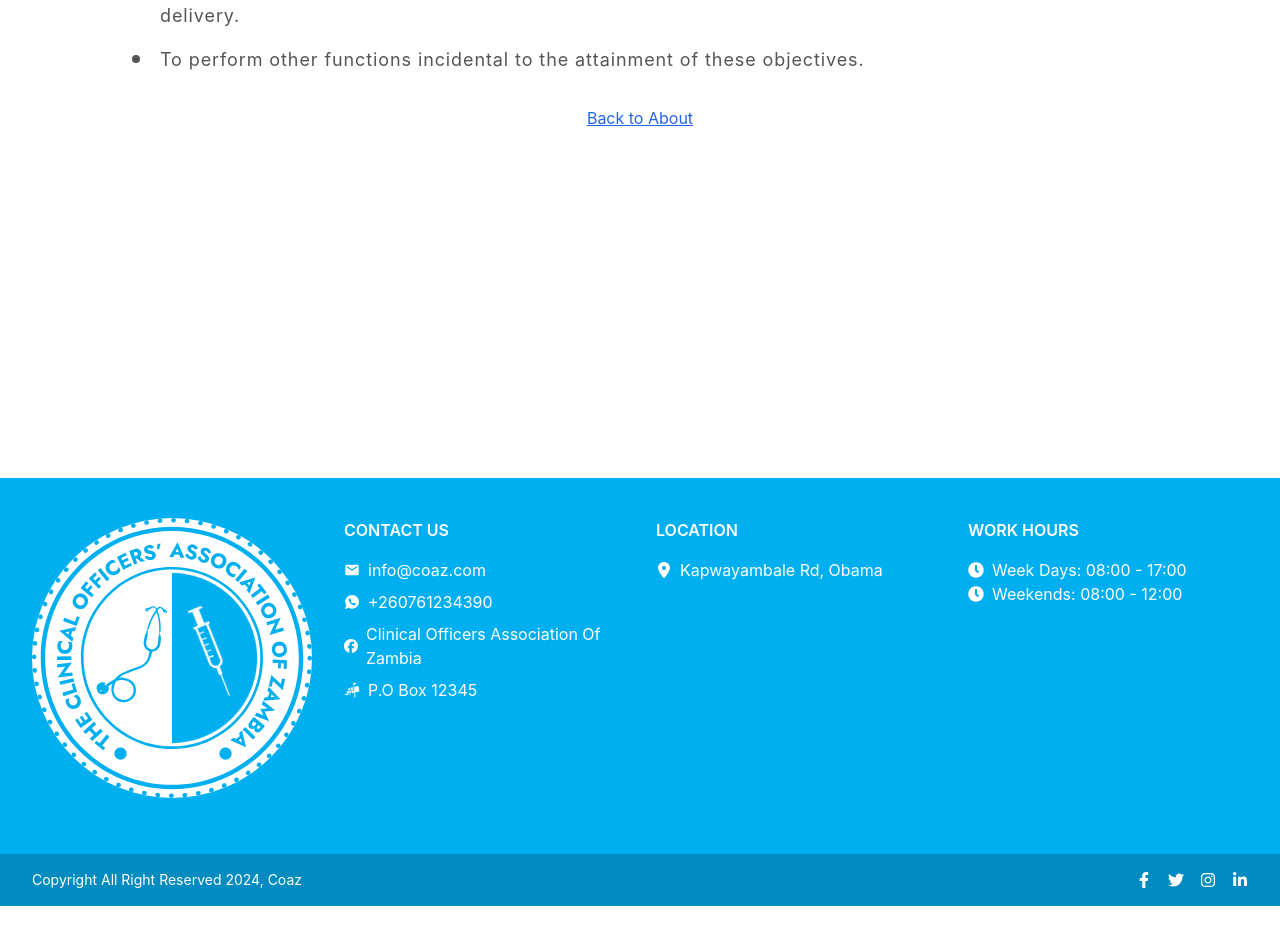
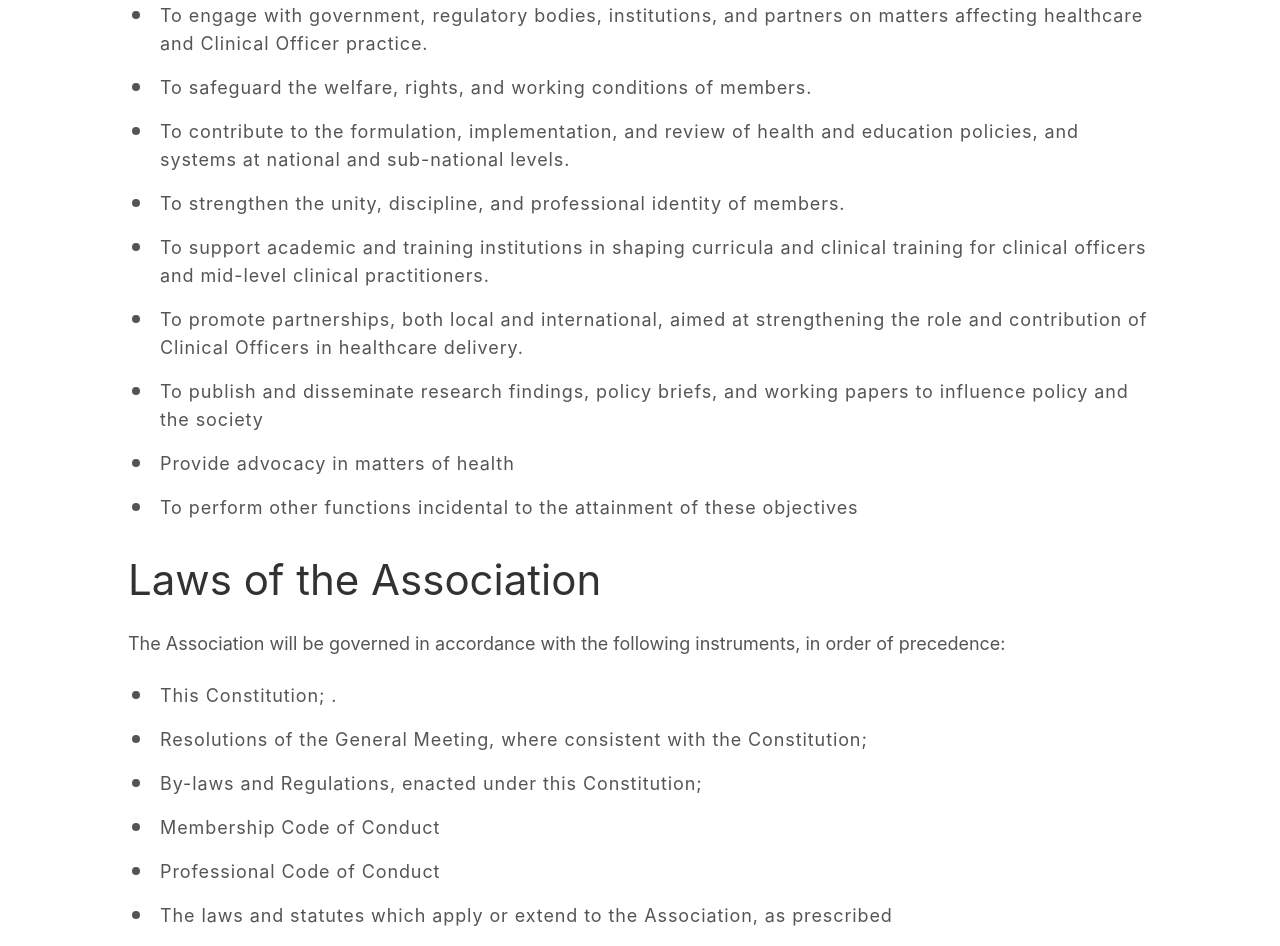
Before and after one commit to COAZ-Software-Developemnt-Team/coaz-website-R, a React (Create React App) app: page /objective in a window 1280 px wide. Shown: the part 466-1412 px from the top of the page. Before the commit the page ends 1372 px from the top, so only its background shows below. Built offline with nearby package versions, Linux system fonts and the light colour scheme; a web font is replaced by a local one.

Commit message:
Update Objective.js

```diff
--- a/src/components/Objective.js
+++ b/src/components/Objective.js
@@ -1,4 +1,4 @@
-import React from 'react';
+import React from "react";
 import { Link } from "react-router-dom";
 import { GoDotFill } from "react-icons/go";
 import { GiTargetArrows } from "react-icons/gi";
@@ -30,8 +30,9 @@ const Objective = () => {
             className="text-[rgb(85,85,85)] mt-[5px] shrink-0"
           />
           <p className="text-lg tracking-wider font-jostBook text-[rgb(85,85,85)]">
-            To regulate and promote the training, ethics, and practice of
-            Clinical Officers in Zambia.
+            To advocate for the professional recognition, protection, and
+            progression of clinical officers and mid-level clinical
+            practitioners.
           </p>
         </div>
 
@@ -41,7 +42,8 @@ const Objective = () => {
             className="text-[rgb(85,85,85)] mt-[5px] shrink-0"
           />
           <p className="text-lg tracking-wider font-jostBook text-[rgb(85,85,85)]">
-            To safeguard the dignity and rights of Clinical Officers.
+            To promote high standards of ethics, clinical practice, and
+            continuing professional development.
           </p>
         </div>
 
@@ -51,8 +53,9 @@ const Objective = () => {
             className="text-[rgb(85,85,85)] mt-[5px] shrink-0"
           />
           <p className="text-lg tracking-wider font-jostBook text-[rgb(85,85,85)]">
-            To collaborate with the Ministry of Health and other health-related
-            bodies in improving healthcare delivery.
+            To engage with government, regulatory bodies, institutions, and
+            partners on matters affecting healthcare and Clinical Officer
+            practice.
           </p>
         </div>
 
@@ -62,13 +65,164 @@ const Objective = () => {
             className="text-[rgb(85,85,85)] mt-[5px] shrink-0"
           />
           <p className="text-lg tracking-wider font-jostBook text-[rgb(85,85,85)]">
+            To safeguard the welfare, rights, and working conditions of members.
+          </p>
+        </div>
+        <div className="flex flex-row space-x-4">
+          <GoDotFill
+            size={16}
+            className="text-[rgb(85,85,85)] mt-[5px] shrink-0"
+          />
+          <p className="text-lg tracking-wider font-jostBook text-[rgb(85,85,85)]">
+            To contribute to the formulation, implementation, and review of
+            health and education policies, and systems at national and
+            sub-national levels.
+          </p>
+        </div>
+        <div className="flex flex-row space-x-4">
+          <GoDotFill
+            size={16}
+            className="text-[rgb(85,85,85)] mt-[5px] shrink-0"
+          />
+          <p className="text-lg tracking-wider font-jostBook text-[rgb(85,85,85)]">
+            To strengthen the unity, discipline, and professional identity of
+            members.
+          </p>
+        </div>
+        <div className="flex flex-row space-x-4">
+          <GoDotFill
+            size={16}
+            className="text-[rgb(85,85,85)] mt-[5px] shrink-0"
+          />
+          <p className="text-lg tracking-wider font-jostBook text-[rgb(85,85,85)]">
+            To support academic and training institutions in shaping curricula
+            and clinical training for clinical officers and mid-level clinical
+            practitioners.
+          </p>
+        </div>
+        <div className="flex flex-row space-x-4">
+          <GoDotFill
+            size={16}
+            className="text-[rgb(85,85,85)] mt-[5px] shrink-0"
+          />
+          <p className="text-lg tracking-wider font-jostBook text-[rgb(85,85,85)]">
+            To promote partnerships, both local and international, aimed at
+            strengthening the role and contribution of Clinical Officers in
+            healthcare delivery.
+          </p>
+        </div>
+        <div className="flex flex-row space-x-4">
+          <GoDotFill
+            size={16}
+            className="text-[rgb(85,85,85)] mt-[5px] shrink-0"
+          />
+          <p className="text-lg tracking-wider font-jostBook text-[rgb(85,85,85)]">
+            To publish and disseminate research findings, policy briefs, and
+            working papers to influence policy and the society
+          </p>
+        </div>
+        <div className="flex flex-row space-x-4">
+          <GoDotFill
+            size={16}
+            className="text-[rgb(85,85,85)] mt-[5px] shrink-0"
+          />
+          <p className="text-lg tracking-wider font-jostBook text-[rgb(85,85,85)]">
+            Provide advocacy in matters of health
+          </p>
+        </div>
+        <div className="flex flex-row space-x-4">
+          <GoDotFill
+            size={16}
+            className="text-[rgb(85,85,85)] mt-[5px] shrink-0"
+          />
+          <p className="text-lg tracking-wider font-jostBook text-[rgb(85,85,85)]">
             To perform other functions incidental to the attainment of these
-            objectives.
+            objectives
           </p>
         </div>
       </div>
 
+      <p
+        style={{ fontSize: "42px", lineHeight: "52px" }}
+        className="flex w-full h-auto mt-8 text-[rgb(50,50,50)] font-leBeauneNew"
+      >
+        Laws of the Association
+      </p>
 
+      {/* Intro text */}
+      <p className="text-[rgb(85,85,85)] text-lg font-jostSemi mt-6 w-full">
+        The Association will be governed in accordance with the following
+        instruments, in order of precedence:
+      </p>
+
+      {/* Bullet objectives */}
+      <div className="flex flex-col space-y-4 mt-6 w-full">
+        <div className="flex flex-row space-x-4">
+          <GoDotFill
+            size={16}
+            className="text-[rgb(85,85,85)] mt-[5px] shrink-0"
+          />
+          <p className="text-lg tracking-wider font-jostBook text-[rgb(85,85,85)]">
+            This Constitution; .
+          </p>
+        </div>
+
+        <div className="flex flex-row space-x-4">
+          <GoDotFill
+            size={16}
+            className="text-[rgb(85,85,85)] mt-[5px] shrink-0"
+          />
+          <p className="text-lg tracking-wider font-jostBook text-[rgb(85,85,85)]">
+            Resolutions of the General Meeting, where consistent with the
+            Constitution;
+          </p>
+        </div>
+
+        <div className="flex flex-row space-x-4">
+          <GoDotFill
+            size={16}
+            className="text-[rgb(85,85,85)] mt-[5px] shrink-0"
+          />
+          <p className="text-lg tracking-wider font-jostBook text-[rgb(85,85,85)]">
+            By-laws and Regulations, enacted under this Constitution;
+          </p>
+        </div>
+
+        <div className="flex flex-row space-x-4">
+          <GoDotFill
+            size={16}
+            className="text-[rgb(85,85,85)] mt-[5px] shrink-0"
+          />
+          <p className="text-lg tracking-wider font-jostBook text-[rgb(85,85,85)]">
+            Membership Code of Conduct
+          </p>
+        </div>
+
+        <div className="flex flex-row space-x-4">
+          <GoDotFill
+            size={16}
+            className="text-[rgb(85,85,85)] mt-[5px] shrink-0"
+          />
+          <p className="text-lg tracking-wider font-jostBook text-[rgb(85,85,85)]">
+            Professional Code of Conduct
+          </p>
+        </div>
+
+        <div className="flex flex-row space-x-4">
+          <GoDotFill
+            size={16}
+            className="text-[rgb(85,85,85)] mt-[5px] shrink-0"
+          />
+          <p className="text-lg tracking-wider font-jostBook text-[rgb(85,85,85)]">
+            The laws and statutes which apply or extend to the Association, as prescribed
+          </p>
+        </div>
+
+        <p className="text-[rgb(85,85,85)] text-lg font-jostSemi mt-6 w-full">
+        No by-law, policy, rule, resolution, or directive of any organ or officer of the Association shall be
+valid to the extent that it is inconsistent with this Constitution.
+      </p>
+      </div>
 
       {/* Centered Back Link */}
       <div className="flex justify-center mt-8">
```
